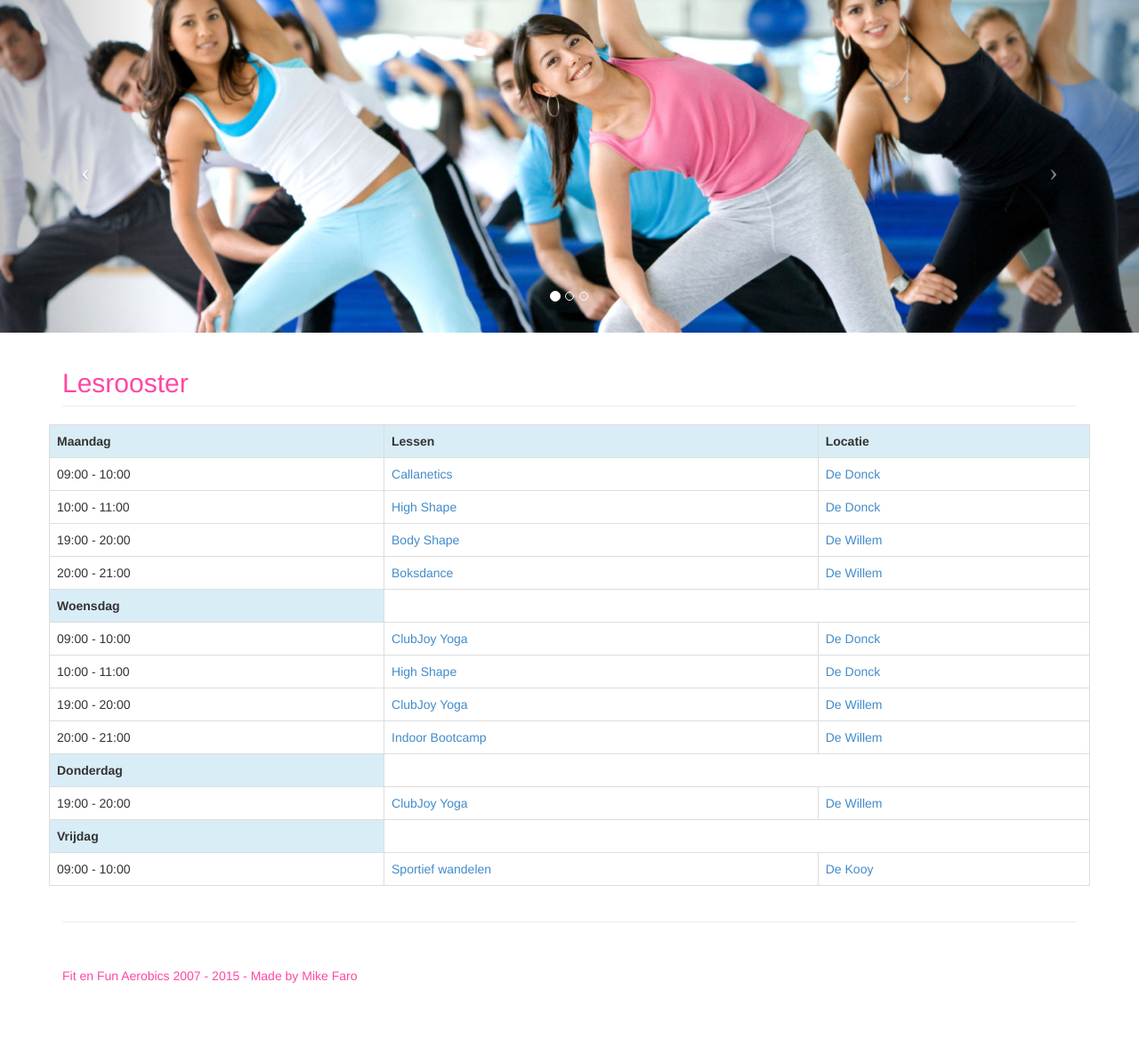
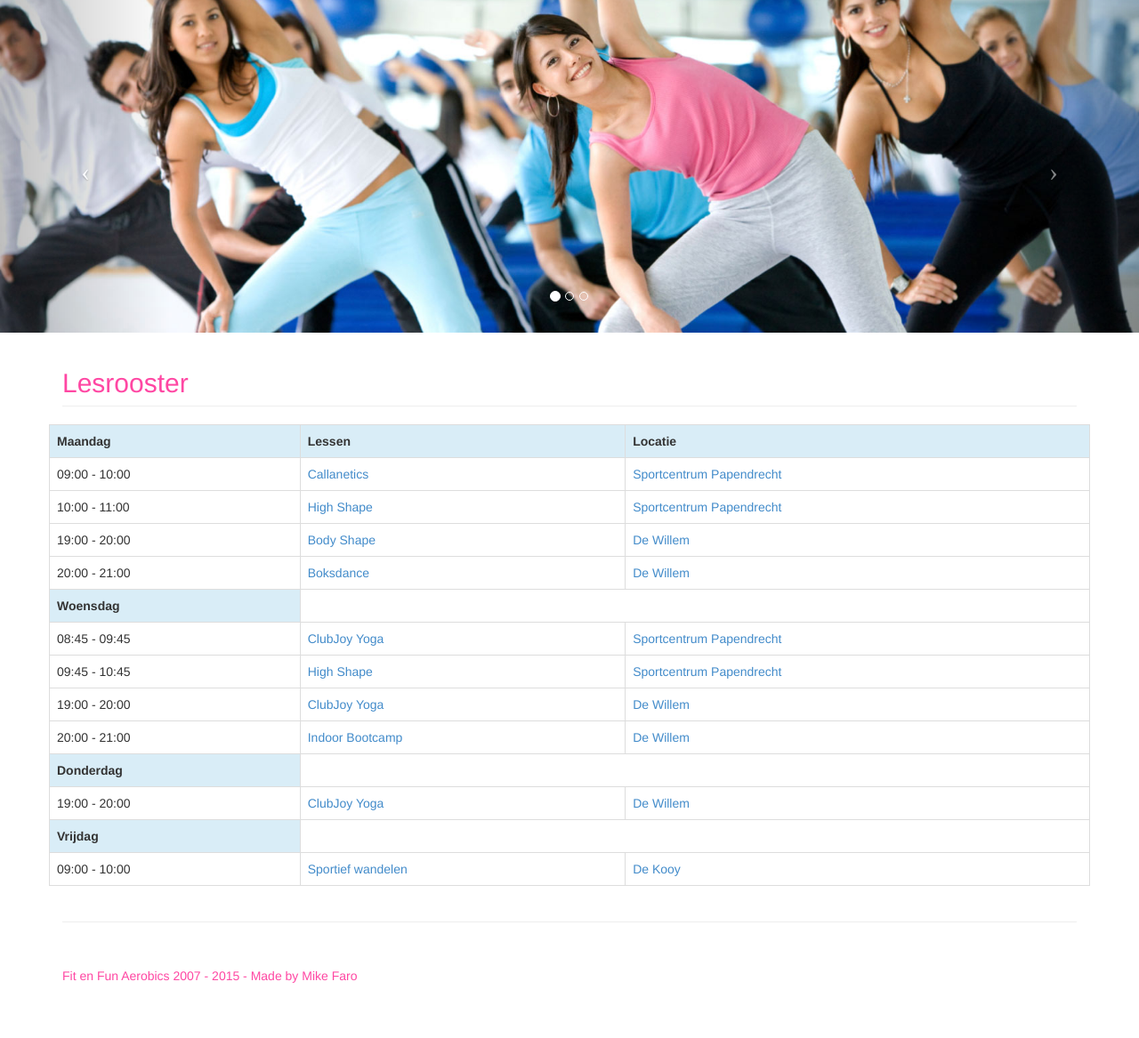
Before and after one commit to ivyk96/Fit-en-Fun, a PHP site: page /lesrooster.php in a window 1280 px wide. Shown: the part 51-1218 px from the top of the page at 89% size. Run offline with PHP 8.4, Linux system fonts and the light colour scheme.

Commit message:
18-02-2015

```diff
--- a/lesrooster.php
+++ b/lesrooster.php
@@ -58,12 +58,12 @@
             	<tr>
             		<td>09:00 - 10:00</td>
                     <td><a href="callanetics.php">Callanetics</a></td>
-            		<td><a href="locaties.php">De Donck</a></td>
+            		<td><a href="locaties.php">Sportcentrum Papendrecht</a></td>
             	</tr>
             	<tr>
             		<td>10:00 - 11:00</td>
                     <td><a href="highshape.php">High Shape</a></td>
-            		<td><a href="locaties.php">De Donck</a></td>
+            		<td><a href="locaties.php">Sportcentrum Papendrecht</a></td>
             	</tr>
             	<tr>
             		<td>19:00 - 20:00</td>
@@ -78,14 +78,14 @@
 
             	<th class="info">Woensdag</th>
             	<tr>
-            		<td>09:00 - 10:00</td>
+            		<td>08:45 - 09:45</td>
                     <td><a href="clubjoyyoga.php">ClubJoy Yoga</a></td>
-            		<td><a href="locaties.php">De Donck</a></td>
+            		<td><a href="locaties.php">Sportcentrum Papendrecht</a></td>
             	</tr>
             	<tr>
-            		<td>10:00 - 11:00</td>
+            		<td>09:45 - 10:45</td>
                     <td><a href="highshape.php">High Shape</a></td>
-            		<td><a href="locaties.php">De Donck</a></td>
+            		<td><a href="locaties.php">Sportcentrum Papendrecht</a></td>
             	</tr>
             	<tr>
             		<td>19:00 - 20:00</td>
--- a/locaties.php
+++ b/locaties.php
@@ -59,7 +59,7 @@
             <div class="col-md-6">
                 <!-- Map -->
                 <div id="contact" class="map">
-                    <iframe width="100%" height="100%" frameborder="0" scrolling="no" marginheight="0" marginwidth="0" src="https://www.google.com/maps/embed/v1/place?key=AIzaSyAQBNsWlhY6z5hcwO8HtrS4ubjAd1BISN8&q=De+Donck"></iframe>
+                    <iframe width="100%" height="100%" frameborder="0" scrolling="no" marginheight="0" marginwidth="0" src="https://www.google.com/maps/embed?pb=!1m14!1m8!1m3!1d4931.10684489868!2d4.696682978942872!3d51.83258789093215!3m2!1i1024!2i768!4f13.1!3m3!1m2!1s0x0000000000000000%3A0x2114da123ac26952!2sDe+Donck!5e0!3m2!1sen!2sus!4v1424283661764"></iframe>
                 </div>
             <!-- /Map -->
             </div>
--- a/nieuws.php
+++ b/nieuws.php
@@ -54,9 +54,6 @@
 
             <div class="col-md-12">
                 <p>
-                    <b>Eenmalige leswisseling</b><br>Omdat de docenten van De Willem op woensdag 28 januari zelf de gymzalen nodig hebben, is er deze avond geen les. Deze lessen worden dan gegeven op donderdag 29 januari (ook gewoon in De Willem), dus: 19.00 uur Yoga en 20.00 uur Indoor Bootcamp.
-                </p>
-                <p>
                     <b>Leuke februari – aktie!!</b><br>
 
 Voor de hele maand februari heb ik een aktie bedacht om nog meer mensen te laten genieten van de leuke, diverse en gevarieerde lessen van Fit & Fun. Jij als bestaand lid van Fit & Fun kan hier je voordeel mee doen:
```
